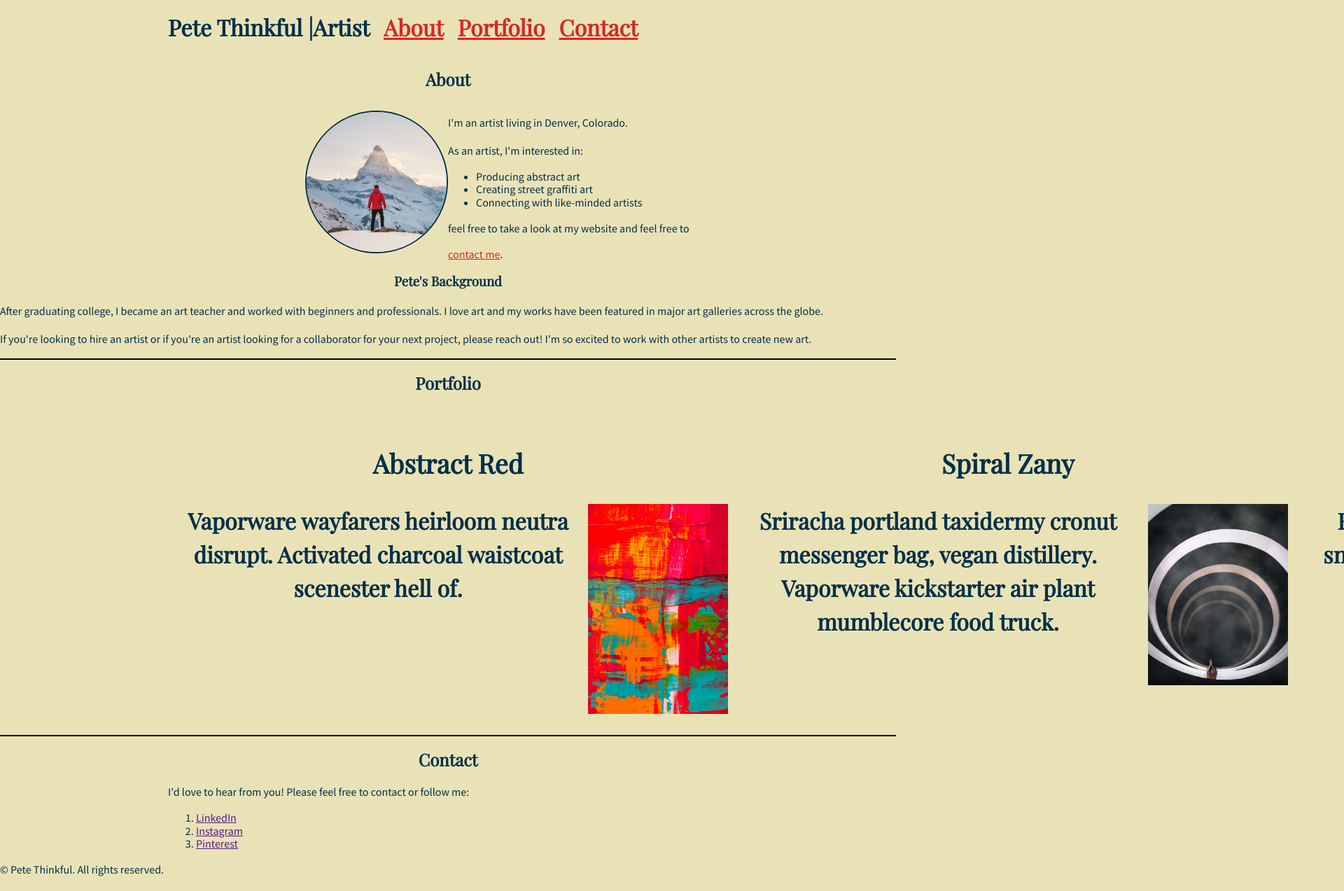
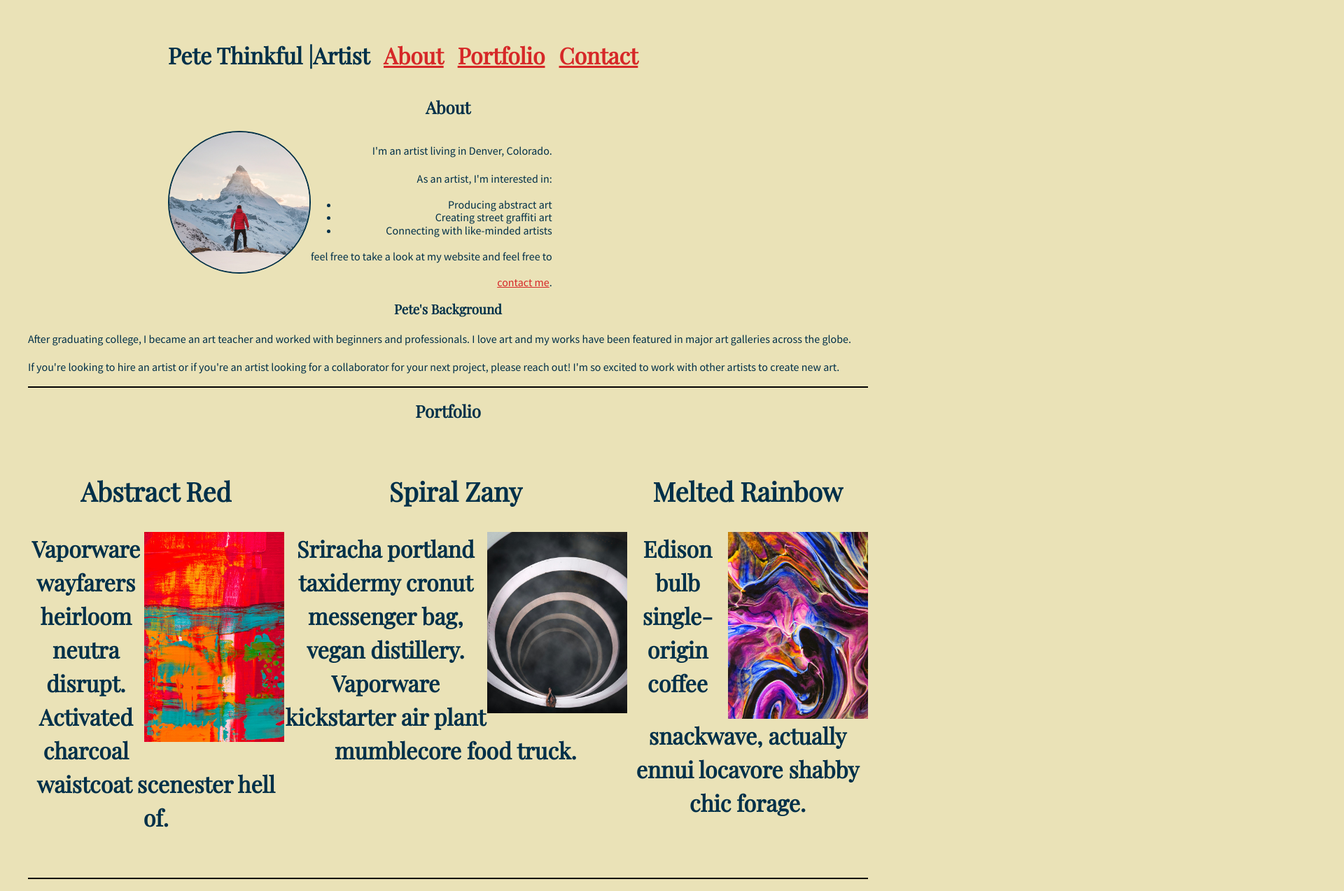
Before and after one commit to TinaTheTechterian/starter-pete-thinkful-portfolio, a website: page index.html in a window 1280 px wide. Shown: the top 1273 px of the page at 70% size, 1920 px wide, since content can reach past the window. Drawn offline with nearby package versions, Linux system fonts and the light colour scheme.

Commit message:
commit code

```diff
--- a/index.html
+++ b/index.html
@@ -60,7 +60,7 @@
         <article id="portfolio">
           <h2>Portfolio</h2>
 
-          <div class="container">
+          <div class="wrapper">
             <h1 class="flex-items"> <section>
               <h3>Abstract Red</h3>
               <div>
@@ -69,7 +69,7 @@
               <p>
                 Vaporware wayfarers heirloom neutra disrupt. Activated charcoal
                 waistcoat scenester hell of.
-              </p></section>
+              </p></section></h1>
               <h1 class="flex-items"> <section>
                 <h3>Spiral Zany</h3>
                 <div>
@@ -78,7 +78,7 @@
                 <p>
                   Sriracha portland taxidermy cronut messenger bag, vegan
                   distillery. Vaporware kickstarter air plant mumblecore food truck.
-                </p></section>
+                </p></section></h1>
                 <h1 class="flex-items"><section>
                   <h3>Melted Rainbow</h3>
                   <div>
@@ -88,9 +88,9 @@
                     Edison bulb single-origin coffee snackwave, actually ennui
                     locavore shabby chic forage.
                   </p>
-                </section>
+                </section></h1>
 
-          </main>
+
      </article>
 
         <hr />
--- a/style.css
+++ b/style.css
@@ -5,6 +5,7 @@ body {
   background-color: #eae2b7;
   color: #003049;
   font-family: "Source Sans Pro", Tahoma, Geneva, Verdana, sans-serif;
+  padding: 40px
 
 }
 
@@ -15,18 +16,23 @@ h3 {
   font-family: "Playfair Display", Times, serif;
   text-align: center;
 }
+
 .container{
   display: flex;
+  width: 800px;
+  margin: auto;
+
 }
-/* .flex-item {
-/*   text-align: right; */
-/*   width:150px;
-} */
+.flex-item {
+  text-align: right;
+  width: 50px'
+}
+
 /* .flex-items-info{ */
 /*   text-align: right; */
 /*   width: 700px
 } */
-/* .wrapper{
+ .wrapper{
      display: flex;
       justify-content:space-around;
 } */
@@ -46,20 +52,20 @@ h3 {
 div {
   background-color: #eae2b7;
   margin: auto;
-  width: 800px;
+  width: 600px;
 }
 
 
 
 
-/* article div {
-  text-align: center;
-  width: 100%;
-} */
-
+ .article div { */
+ S
+  width: 100px;
+ }
 /* Paragraphs */
 p {
   line-height: 1.5;
+  display:block;
 }
 
 /* Links */
@@ -74,8 +80,6 @@ a:hover {
 nav a {
   padding-left: 20px;
 }
-
-/* Images */
 
 
 /* Images */
@@ -93,7 +97,7 @@ img {
 }
 /* Footer */
 footer {
-  text-align: left;
+  text-align: center;
 }
 
 /* Other page elements */
```
